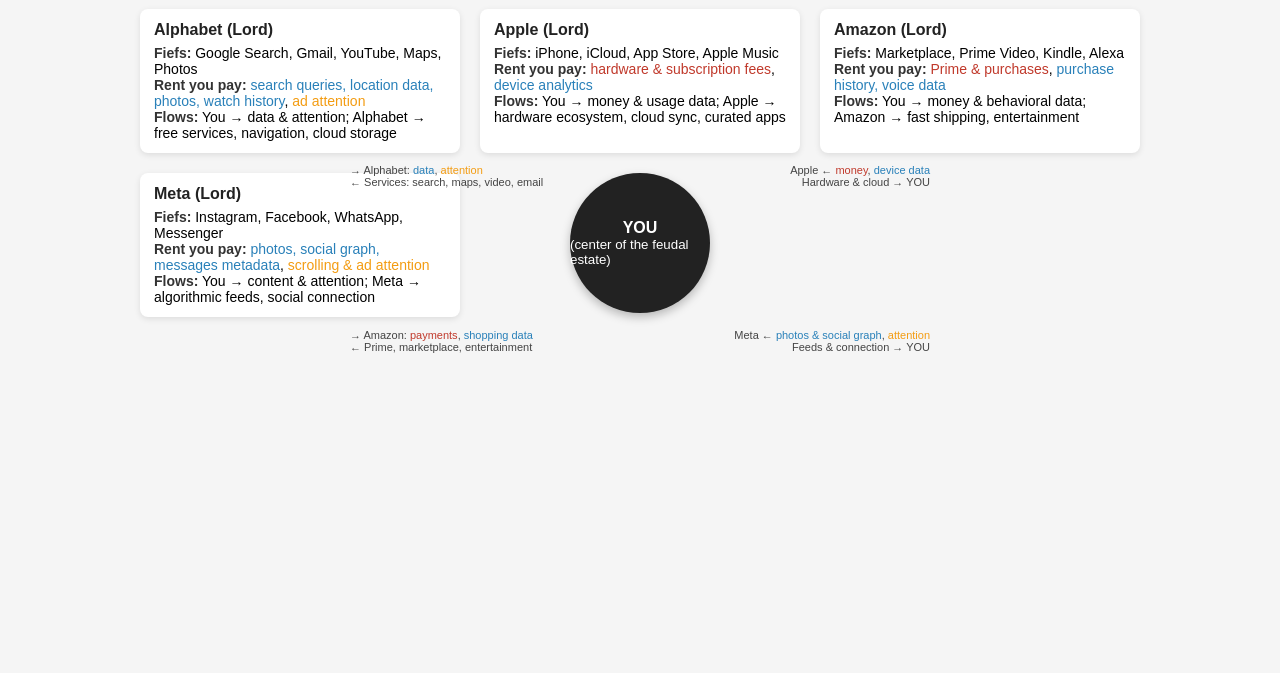
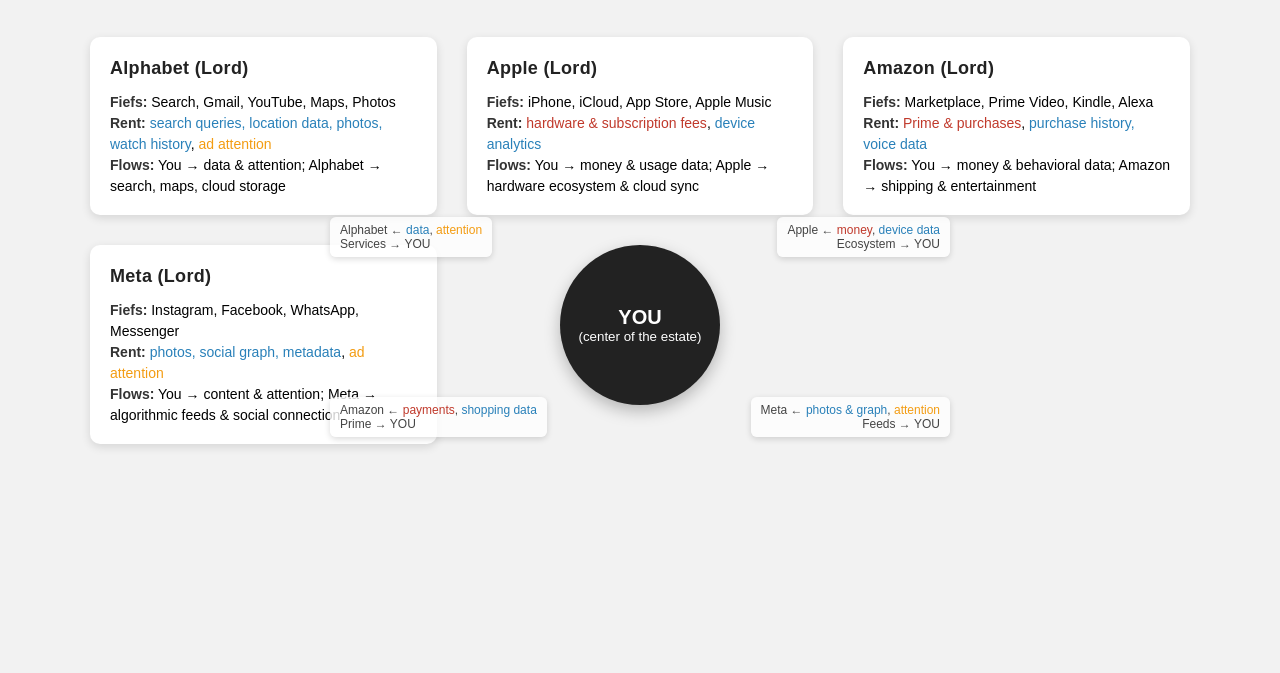
Before and after one commit to christinejulian/journal-5, a plain HTML site: page index.html in a window 1280 px wide. Shown: the part 127-800 px from the top of the page. Drawn offline with Linux system fonts and the light colour scheme.

Commit message:
Update index.html

```diff
--- a/index.html
+++ b/index.html
@@ -3,174 +3,183 @@
 <head>
 <meta charset="UTF-8">
 <title>Personal Cloud Feudal Map</title>
+
 <style>
   body {
     font-family: Arial, sans-serif;
-      background: #f5f5f5;
+    background: #f2f2f2;
     margin: 0;
-      padding: 20px;
+    padding: 40px;
   }
+
   h1 {
     text-align: center;
-      margin-bottom: 10px;
+    margin-bottom: 8px;
+    font-size: 32px;
+    letter-spacing: 0.5px;
   }
+
   .subtitle {
     text-align: center;
-      margin-bottom: 30px;
-      color: #555;
+    color: #666;
+    margin-bottom: 40px;
+    font-size: 16px;
   }
-    .map-container {
+
+  .map {
+    max-width: 1100px;
+    margin: 0 auto;
     display: grid;
     grid-template-columns: repeat(3, 1fr);
     grid-template-rows: auto auto auto;
-      gap: 20px;
-      max-width: 1000px;
-      margin: 0 auto;
+    gap: 30px;
     position: relative;
   }
+
   .lord {
-      background: #ffffff;
-      border-radius: 8px;
-      padding: 12px 14px;
-      box-shadow: 0 2px 6px rgba(0,0,0,0.1);
+    background: #fff;
+    border-radius: 10px;
+    padding: 18px 20px;
+    box-shadow: 0 3px 10px rgba(0,0,0,0.12);
     font-size: 14px;
+    line-height: 1.5;
   }
+
   .lord h2 {
-      margin: 0 0 6px 0;
-      font-size: 16px;
+    margin: 0 0 10px 0;
+    font-size: 18px;
     color: #222;
+    letter-spacing: 0.3px;
   }
+
   .label {
     font-weight: bold;
     color: #333;
   }
+
   .you {
     grid-column: 2 / 3;
     grid-row: 2 / 3;
     background: #222;
     color: #fff;
     border-radius: 50%;
-      width: 140px;
-      height: 140px;
+    width: 160px;
+    height: 160px;
     margin: 0 auto;
     display: flex;
+    flex-direction: column;
+    justify-content: center;
     align-items: center;
-      justify-content: center;
-      flex-direction: column;
-      box-shadow: 0 4px 10px rgba(0,0,0,0.25);
+    box-shadow: 0 6px 16px rgba(0,0,0,0.25);
+    text-align: center;
   }
+
   .you span {
-      font-size: 16px;
+    font-size: 20px;
     font-weight: bold;
   }
+
+  /* Rent colors */
+  .rent-money { color: #c0392b; }
+  .rent-data { color: #2980b9; }
+  .rent-attention { color: #f39c12; }
+  .rent-labor { color: #27ae60; }
+
+  /* Arrow text */
   .arrow {
     position: absolute;
-      font-size: 11px;
+    font-size: 12px;
     color: #444;
+    background: rgba(255,255,255,0.8);
+    padding: 6px 10px;
+    border-radius: 6px;
+    box-shadow: 0 2px 6px rgba(0,0,0,0.15);
   }
-    /* Example arrow positions (you can tweak these) */
-    .arrow-google {
-      top: 155px;
-      left: 210px;
-    }
-    .arrow-apple {
-      top: 155px;
-      right: 210px;
-      text-align: right;
-    }
-    .arrow-meta {
-      top: 320px;
-      right: 210px;
-      text-align: right;
-    }
-    .arrow-amazon {
-      top: 320px;
-      left: 210px;
-    }
-    .rent-money { color: #c0392b; }    /* red */
-    .rent-data { color: #2980b9; }     /* blue */
-    .rent-attention { color: #f39c12; }/* yellow */
-    .rent-labor { color: #27ae60; }    /* green */
+
+  .arrow-google { top: 180px; left: 240px; }
+  .arrow-apple { top: 180px; right: 240px; text-align: right; }
+  .arrow-amazon { top: 360px; left: 240px; }
+  .arrow-meta { top: 360px; right: 240px; text-align: right; }
+
 </style>
 </head>
+
 <body>
 
 <h1>Personal Cloud Feudal Map</h1>
-  <div class="subtitle">
-    Lords, platforms (fiefs), and the rent and flows between you and each.
-  </div>
+<div class="subtitle">Your digital lords, their fiefs, and the rent you pay.</div>
 
-  <div class="map-container">
+<div class="map">
 
-    <!-- Top row: Google, Apple -->
+  <!-- GOOGLE -->
   <div class="lord">
     <h2>Alphabet (Lord)</h2>
-      <div><span class="label">Fiefs:</span> Google Search, Gmail, YouTube, Maps, Photos</div>
-      <div><span class="label">Rent you pay:</span>
+    <div><span class="label">Fiefs:</span> Search, Gmail, YouTube, Maps, Photos</div>
+    <div><span class="label">Rent:</span>
       <span class="rent-data">search queries, location data, photos, watch history</span>,
       <span class="rent-attention">ad attention</span>
     </div>
-      <div><span class="label">Flows:</span> You → data & attention; Alphabet → free services, navigation, cloud storage</div>
+    <div><span class="label">Flows:</span> You → data & attention; Alphabet → search, maps, cloud storage</div>
   </div>
 
+  <!-- YOU -->
   <div class="you">
     <span>YOU</span>
-      <small>(center of the feudal estate)</small>
+    <small>(center of the estate)</small>
   </div>
 
+  <!-- APPLE -->
   <div class="lord">
     <h2>Apple (Lord)</h2>
     <div><span class="label">Fiefs:</span> iPhone, iCloud, App Store, Apple Music</div>
-      <div><span class="label">Rent you pay:</span>
+    <div><span class="label">Rent:</span>
       <span class="rent-money">hardware & subscription fees</span>,
       <span class="rent-data">device analytics</span>
     </div>
-      <div><span class="label">Flows:</span> You → money & usage data; Apple → hardware ecosystem, cloud sync, curated apps</div>
+    <div><span class="label">Flows:</span> You → money & usage data; Apple → hardware ecosystem & cloud sync</div>
   </div>
 
-    <!-- Bottom row: Amazon, Meta -->
+  <!-- AMAZON -->
   <div class="lord">
     <h2>Amazon (Lord)</h2>
     <div><span class="label">Fiefs:</span> Marketplace, Prime Video, Kindle, Alexa</div>
-      <div><span class="label">Rent you pay:</span>
+    <div><span class="label">Rent:</span>
       <span class="rent-money">Prime & purchases</span>,
       <span class="rent-data">purchase history, voice data</span>
     </div>
-      <div><span class="label">Flows:</span> You → money & behavioral data; Amazon → fast shipping, entertainment</div>
+    <div><span class="label">Flows:</span> You → money & behavioral data; Amazon → shipping & entertainment</div>
   </div>
 
+  <!-- META -->
   <div class="lord">
     <h2>Meta (Lord)</h2>
     <div><span class="label">Fiefs:</span> Instagram, Facebook, WhatsApp, Messenger</div>
-      <div><span class="label">Rent you pay:</span>
-        <span class="rent-data">photos, social graph, messages metadata</span>,
-        <span class="rent-attention">scrolling & ad attention</span>
+    <div><span class="label">Rent:</span>
+      <span class="rent-data">photos, social graph, metadata</span>,
+      <span class="rent-attention">ad attention</span>
     </div>
-      <div><span class="label">Flows:</span> You → content & attention; Meta → algorithmic feeds, social connection</div>
+    <div><span class="label">Flows:</span> You → content & attention; Meta → algorithmic feeds & social connection</div>
   </div>
 
-    <!-- Optional extra lords (TikTok, Spotify, Discord, Canvas) -->
-    <!-- You can duplicate .lord blocks below and customize them for your own platforms -->
-
-    <!-- Textual arrows (you can replace with SVG or images later) -->
+  <!-- ARROWS -->
   <div class="arrow arrow-google">
-      → Alphabet: <span class="rent-data">data</span>, <span class="rent-attention">attention</span><br>
-      ← Services: search, maps, video, email
+    Alphabet ← <span class="rent-data">data</span>, <span class="rent-attention">attention</span><br>
+    Services → YOU
   </div>
 
   <div class="arrow arrow-apple">
     Apple ← <span class="rent-money">money</span>, <span class="rent-data">device data</span><br>
-      Hardware & cloud → YOU
+    Ecosystem → YOU
   </div>
 
   <div class="arrow arrow-amazon">
-      → Amazon: <span class="rent-money">payments</span>, <span class="rent-data">shopping data</span><br>
-      ← Prime, marketplace, entertainment
+    Amazon ← <span class="rent-money">payments</span>, <span class="rent-data">shopping data</span><br>
+    Prime → YOU
   </div>
 
   <div class="arrow arrow-meta">
-      Meta ← <span class="rent-data">photos & social graph</span>, <span class="rent-attention">attention</span><br>
-      Feeds & connection → YOU
+    Meta ← <span class="rent-data">photos & graph</span>, <span class="rent-attention">attention</span><br>
+    Feeds → YOU
   </div>
 
 </div>
```
Lines whose indentation alone changed are shown as unchanged.
